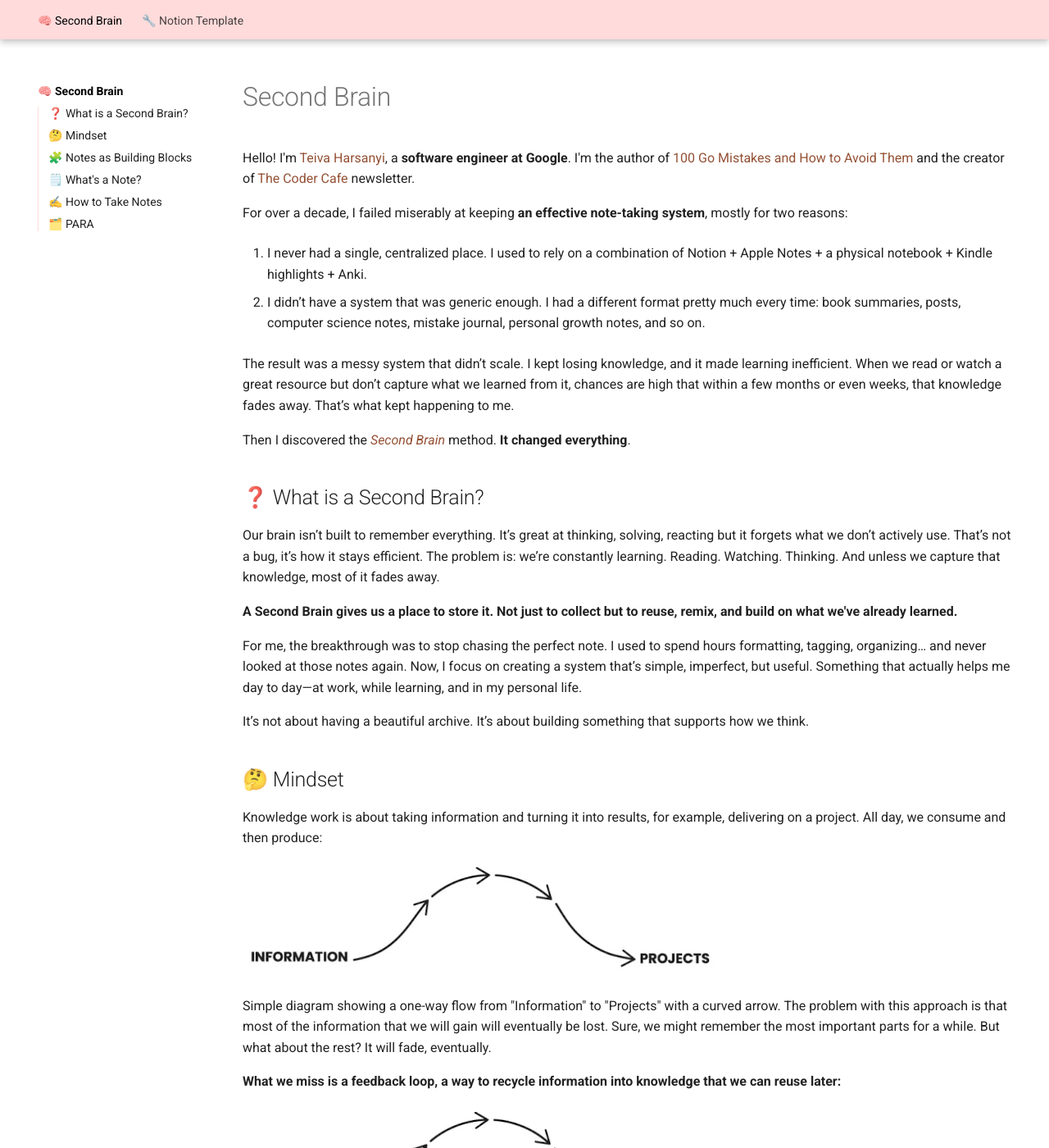
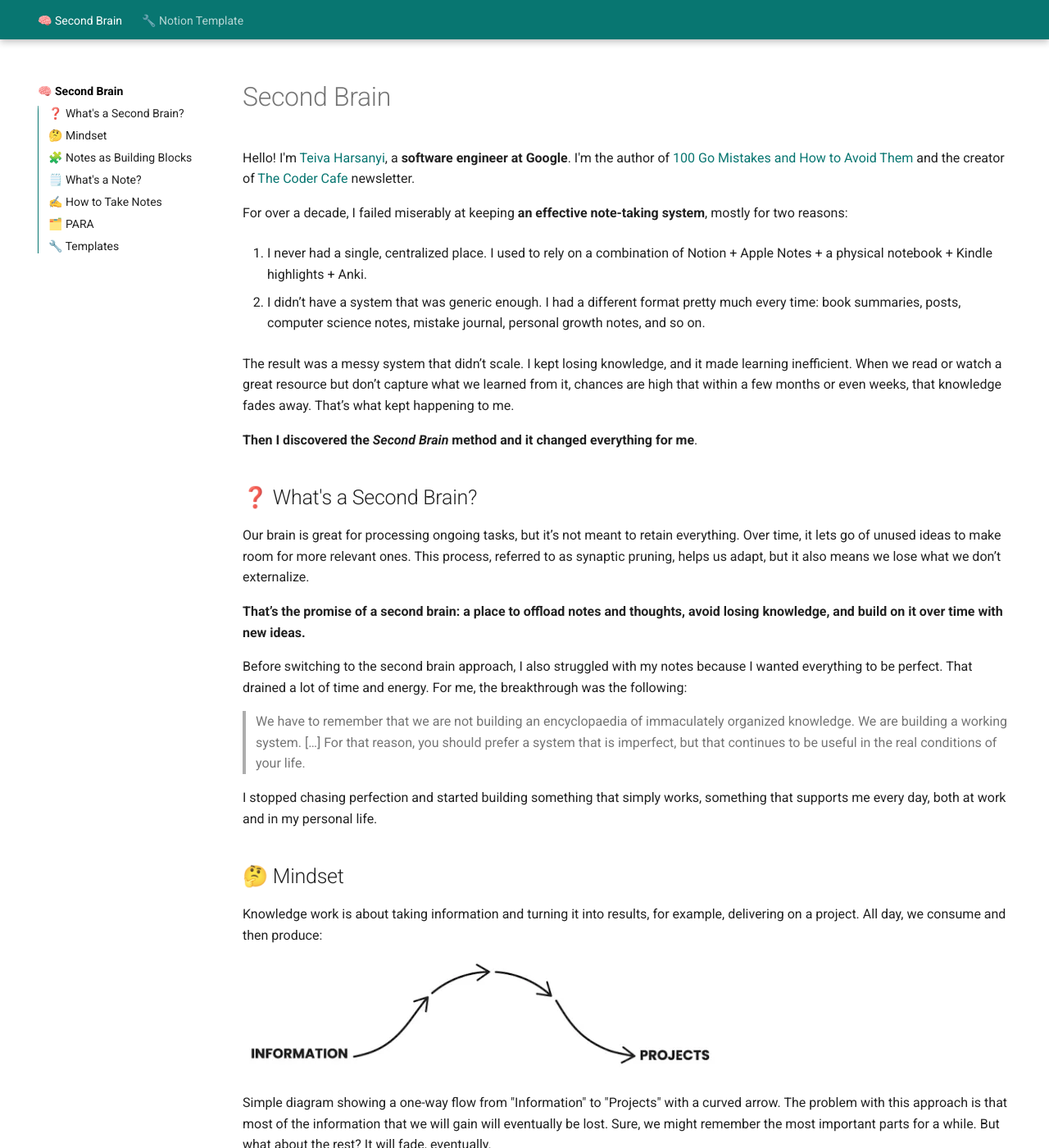
Before and after one commit to teivah/2brain, an MkDocs documentation site: the page built from docs/index.md, in a window 1280 px wide and 1400 px high. Shown: the whole window at 82% size. Built offline with MkDocs 1.6.1 and Material for MkDocs 9.7.7, drawn with Linux system fonts in a browser that asks for light colours; some of the changed text lies outside the part shown.

Commit message:
Color and new content.

```diff
--- a/docs/index.md
+++ b/docs/index.md
@@ -14,17 +14,19 @@ For over a decade, I failed miserably at keeping **an effective note-taking syst
 
 The result was a messy system that didn’t scale. I kept losing knowledge, and it made learning inefficient. When we read or watch a great resource but don’t capture what we learned from it, chances are high that within a few months or even weeks, that knowledge fades away. That’s what kept happening to me.
 
-Then I discovered the [*Second Brain*](https://www.goodreads.com/book/show/59616977-building-a-second-brain) method. **It changed everything**.
+**Then I discovered the *Second Brain* method and it changed everything for me**.
 
-## ❓ What is a Second Brain?
+## ❓ What's a Second Brain?
 
-Our brain isn’t built to remember everything.  It’s great at thinking, solving, reacting but it forgets what we don’t actively use. That’s not a bug, it’s how it stays efficient. The problem is: we’re constantly learning. Reading. Watching. Thinking.  And unless we capture that knowledge, most of it fades away.
+Our brain is great for processing ongoing tasks, but it’s not meant to retain everything. Over time, it lets go of unused ideas to make room for more relevant ones. This process, referred to as synaptic pruning, helps us adapt, but it also means we lose what we don’t externalize.
 
-**A Second Brain gives us a place to store it.  Not just to collect but to reuse, remix, and build on what we've already learned.**
+**That’s the promise of a second brain: a place to offload notes and thoughts, avoid losing knowledge, and build on it over time with new ideas.**
 
-For me, the breakthrough was to stop chasing the perfect note. I used to spend hours formatting, tagging, organizing… and never looked at those notes again. Now, I focus on creating a system that’s simple, imperfect, but useful.  Something that actually helps me day to day—at work, while learning, and in my personal life.
+Before switching to the second brain approach, I also struggled with my notes because I wanted everything to be perfect. That drained a lot of time and energy. For me, the breakthrough was the following:
 
-It’s not about having a beautiful archive.  It’s about building something that supports how we think.
+> We have to remember that we are not building an encyclopaedia of immaculately organized knowledge. We are building a working system. […] For that reason, you should prefer a system that is imperfect, but that continues to be useful in the real conditions of your life.
+
+I stopped chasing perfection and started building something that simply works, something that supports me every day, both at work and in my personal life.
 
 ## 🤔 Mindset
 
@@ -40,7 +42,7 @@ The problem with this approach is that most of the information that we will gain
 ![](img/info2.png)
 
 Circular flow diagram showing how "Information" turns into "Knowledge" and then into "Projects" through a feedback loop.
-That’s what a second brain gives us: a way to turn information into assets we can reinvest in the future.
+**That’s what a second brain gives us: a way to turn information into assets we can reinvest in the future.**
 
 ## 🧩 Notes as Building Blocks
 
@@ -88,11 +90,27 @@ The solution, brought again by the author, is to use the progressive summarizati
 
 - **Layer 1 - Captured notes**: Either a copy and paste or even better writing, down in our own words what we understood from it.
 
+<div align="center">
+  <img src="img/note1.png" width="800px">
+</div>
+
 - **Layer 2 - Bolded passages**: Go over the captured notes and mark in bold the most important pieces.
+
+<div align="center">
+  <img src="img/note2.png" width="800px">
+</div>
 
 - **Layer 3 - Highlighted passages**: Go over the bolded passages and highlight the most important pieces.
 
+<div align="center">
+  <img src="img/note3.png" width="800px">
+</div>
+
 - **Layer 4 - Summary**: Write down a summary.
+
+<div align="center">
+  <img src="img/note4.png" width="800px">
+</div>
 
 ## 🗂️ PARA
 
@@ -113,3 +131,7 @@ The PARA system has two main benefits.
 - **Genericity**: PARA can handle all kinds of notes. It organizes information based on how actionable it is, not what kind of information it is.
 
 As I said, I used to lack a system that was generic enough to track all my notes. Now, whether it’s a book I read, a course I followed, or a post I came across, I capture everything that resonates with me using the PARA system.
+
+## 🔧 Templates
+
+- [Notion](notion.md)
--- a/docs/template.md
+++ b/docs/notion.md
@@ -3,6 +3,20 @@ title: 🔧 Notion Template
 ---
 
 # Notion Template
+
+## 🧠 Build Your Second Brain
+
+Get the template [here](https://buy.stripe.com/cNicN5fv2fJU1Z81lM4Vy03).
+
+What’s included:
+
+- ✅ A working Notion setup based on the PARA system (and more).
+
+- ✅ A proven structure for capturing, organizing, and reusing knowledge.
+
+- ✅ Lifetime template updates.
+
+- ✅ Email support.
 
 ## 🔍 Content
 
@@ -39,17 +53,3 @@ This is the exact Second Brain system I use every day.
 - **Thought journal**: Used to track your raw ideas, which is ≠ from curated notes.
 - **Feed**: Latest reviewed notes.
 - **Archives**: Outdates resources.
-
-## 👉 Get the Template
-
-Get the template [here](https://buy.stripe.com/cNicN5fv2fJU1Z81lM4Vy03).
-
-What’s included:
-
-- ✅ A working Notion setup based on the PARA system (and more).
-
-- ✅ A proven structure for capturing, organizing, and reusing knowledge.
-
-- ✅ Lifetime template updates.
-
-- ✅ Email support.
--- a/docs/stylesheets/extra.css
+++ b/docs/stylesheets/extra.css
@@ -1,5 +1,5 @@
 :root > * {
-  --md-primary-fg-color: #FFDBDB;
+  --md-primary-fg-color: #087671;
 }
 
 .md-header__topic,
@@ -15,11 +15,15 @@
 }
 
 .md-tabs__link {
-  color: black !important;
+  color: white !important;
 }
 
 .md-typeset a {
-  color: #945034;
+  color: #087671;
+}
+
+.md-typeset a:hover {
+  color: #87082D; /* Hover color */
 }
 
 .md-nav__link--active {
--- a/mkdocs.yml
+++ b/mkdocs.yml
@@ -22,7 +22,7 @@ theme:
     primary: custom
 nav:
 - index.md
-- template.md
+- notion.md
 plugins:
 - glightbox
 extra:
```
Also changed, not shown: docs/img/note1.png (added), docs/img/note2.png (added), docs/img/note3.png (added), docs/img/note4.png (added), site/404.html, site/img/note1.png (added), site/img/note2.png (added), site/img/note3.png (added), site/img/note4.png (added), site/index.html, site/notion/index.html, site/sitemap.xml, site/stylesheets/extra.css, 1 other file.
